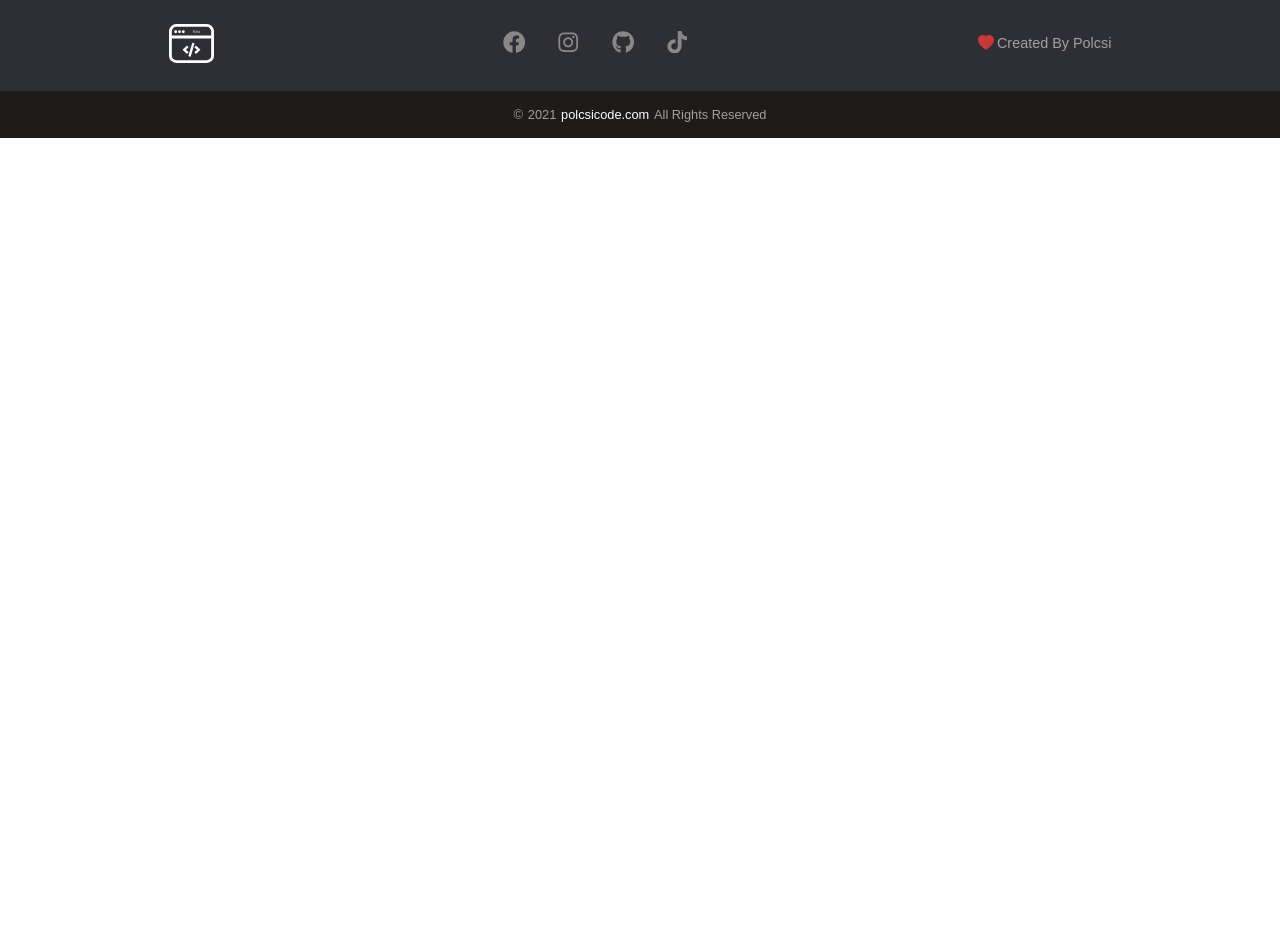
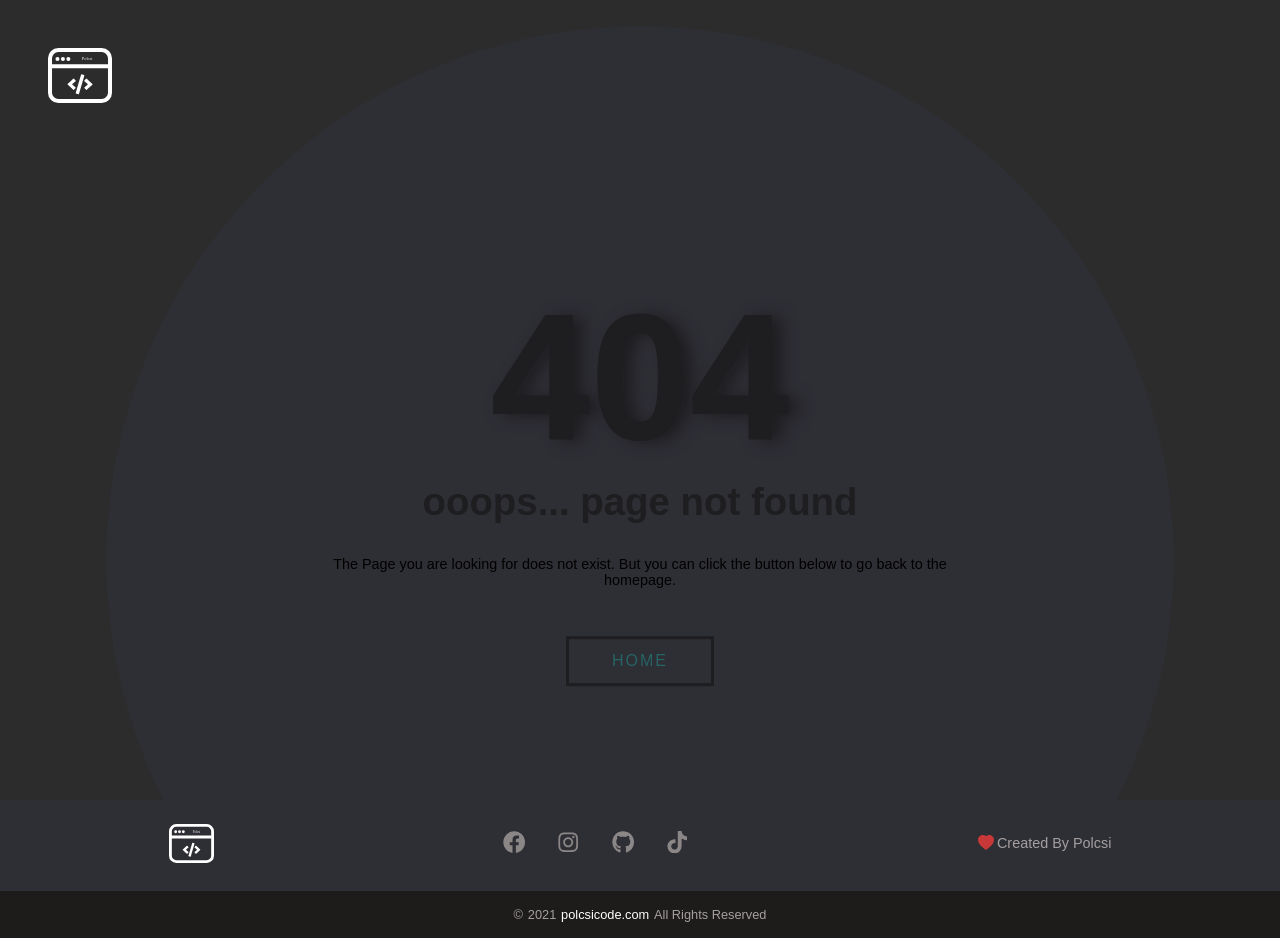
Before and after one commit to Polcsi/my-portfolio-with-react, a React (Create React App) app: page /home in a window 1280 px wide. Before the commit the page ends 800 px from the top, so only its background shows below. Built offline with nearby package versions, Linux system fonts and the light colour scheme.

Commit message:
netlify error page

```diff
--- a/src/App.js
+++ b/src/App.js
@@ -22,6 +22,7 @@ function App() {
             <Route path="/projects" element={<Projects />}></Route>
             <Route path="/projects/project/:id" element={<Project />}></Route>
             <Route path="/error" element={<Error />}></Route>
+            <Route path="/*" element={<Error />}></Route>
           </Routes>
           <Footer />
         </ScrollToTop>
```
Also changed, not shown: 1 other file (tests, documents, lock files or other folders).
